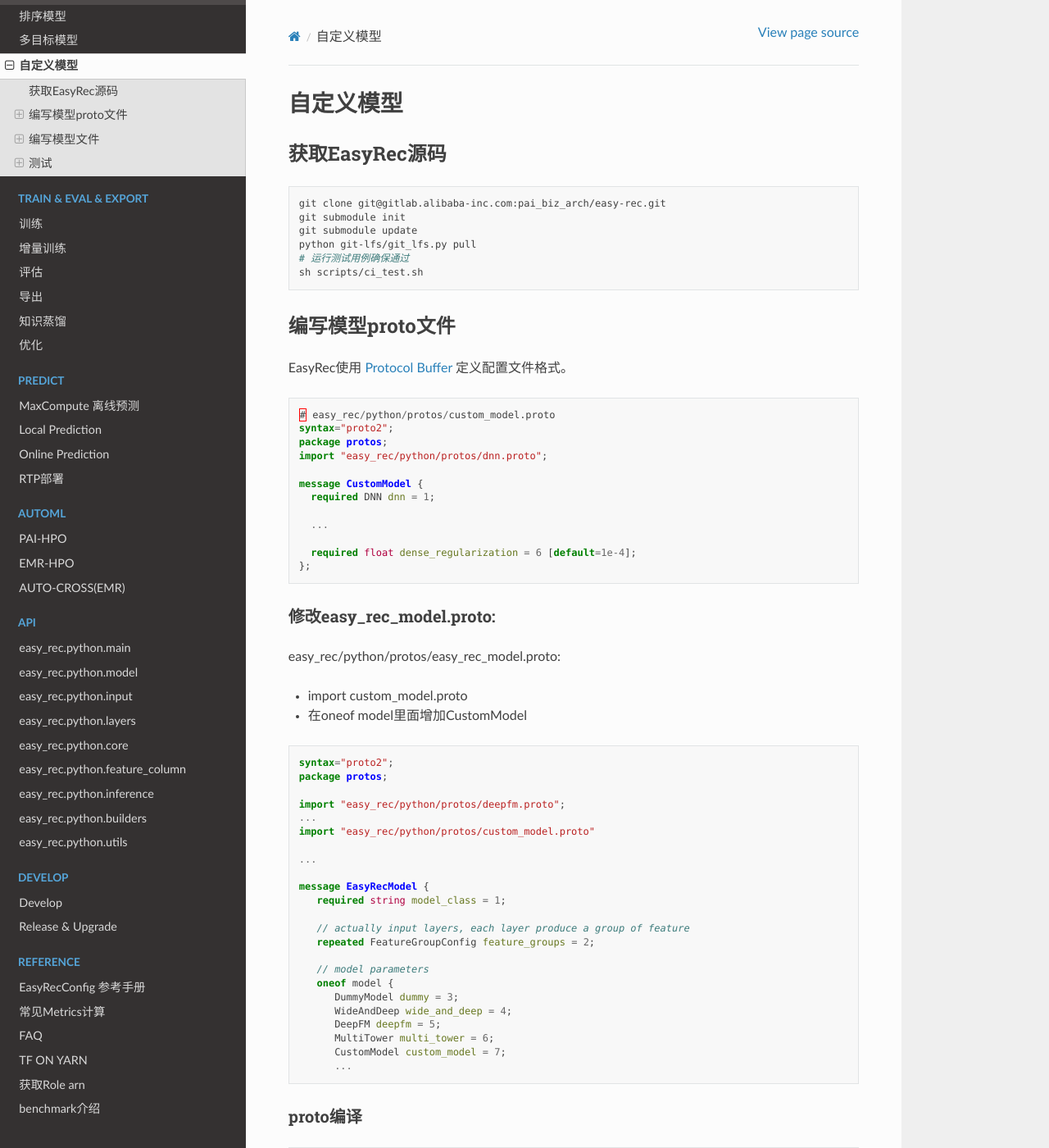
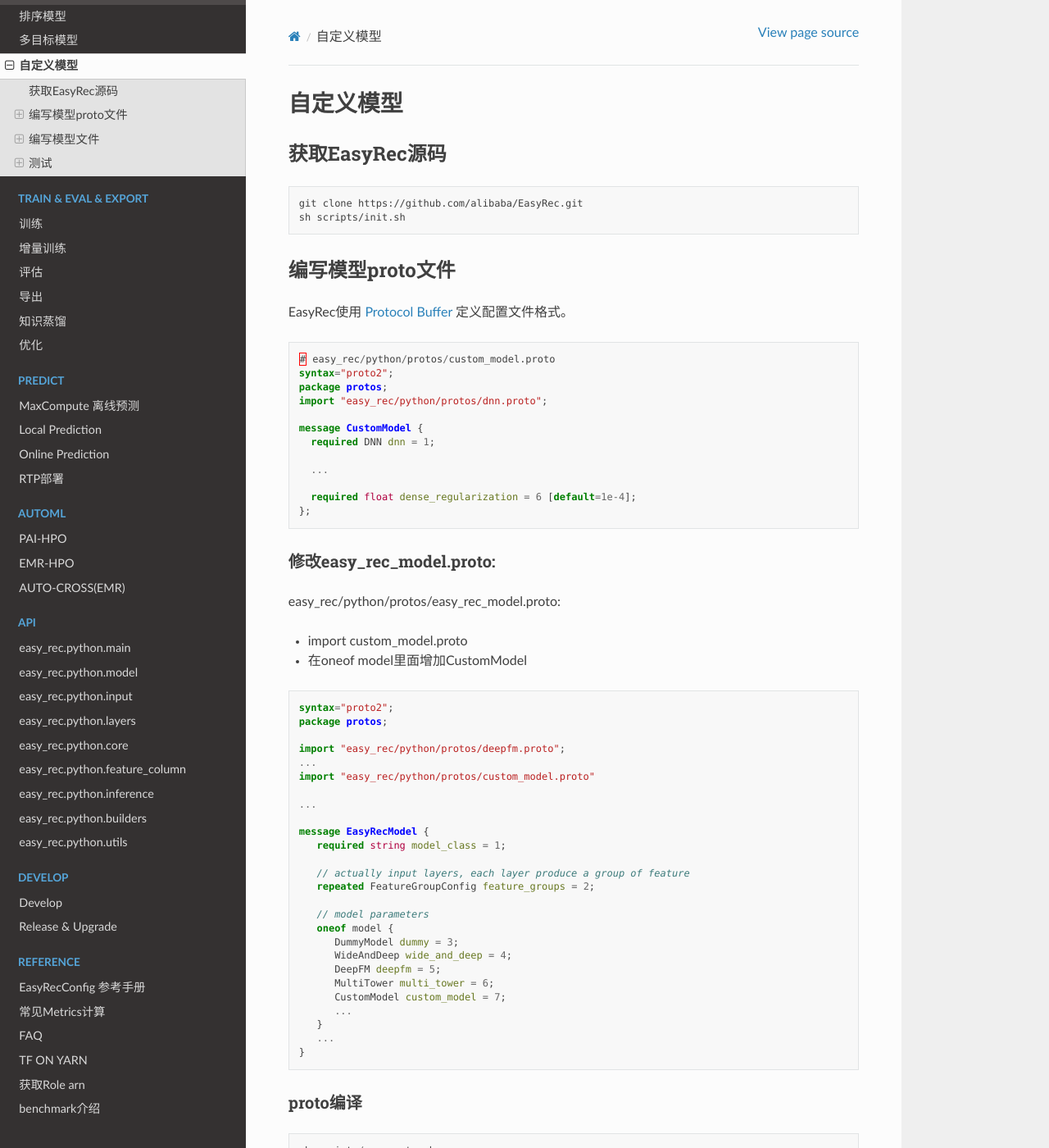
Before and after one commit to alibaba/EasyRec, a Sphinx documentation site: the page built from docs/source/models/user_define.md, in a window 1280 px wide and 1400 px high. Shown: the whole window at 82% size. Built offline with Sphinx 7.4.7 and the Read the Docs theme 2.0.0, drawn with Linux system fonts in a browser that asks for light colours; the version number is read from the project's files by our own code; some of the changed text lies outside the part shown.

Commit message:
[bugfix]: update custom model develop doc (#151)
* [bugfix]: update custom model develop doc

* update ci test bash options

````diff
--- a/docs/source/models/user_define.md
+++ b/docs/source/models/user_define.md
@@ -3,12 +3,8 @@
 ### 获取EasyRec源码
 
 ```bash
-git clone git@gitlab.alibaba-inc.com:pai_biz_arch/easy-rec.git
-git submodule init
-git submodule update
-python git-lfs/git_lfs.py pull
-# 运行测试用例确保通过
-sh scripts/ci_test.sh
+git clone https://github.com/alibaba/EasyRec.git
+sh scripts/init.sh
 ```
 
 ### 编写模型proto文件
@@ -61,6 +57,9 @@
       MultiTower multi_tower = 6;
       CustomModel custom_model = 7;
       ...
+   }
+   ...
+}
 ```
 
 #### proto编译
@@ -96,7 +95,7 @@
 
 - 如果是Rank模型，则推荐继承自RankModel
   - 可以复用RankModel的build_predict_graph和build_loss_graph
-  - 可以利用RankModel中实现的_add_to_prediction_dict把build_predict_graph中DNN的输出加入到self.\_prediction_dict中，具体参考DeepFM和MultiTower的实现。
+  - 可以利用RankModel中实现的_add_to_prediction_dict把build_predict_graph中DNN的输出加入到self._prediction_dict中，具体参考DeepFM和MultiTower的实现。
 
 #### 初始化函数: __init__(self, model_config, feature_configs, features, labels, is_training)
 
@@ -320,7 +319,6 @@
 
 ```shell
 python git-lfs/git_lfs.py add data/test/your_data_files
-python git-lfs/git_lfs.py push
 git add easy_rec/python/model/custom_model.py
 git add samples/model_config/custom_model.config
 git add easy_rec/python/protos/custom_model.proto
````
Also changed, not shown: 1 other file.
